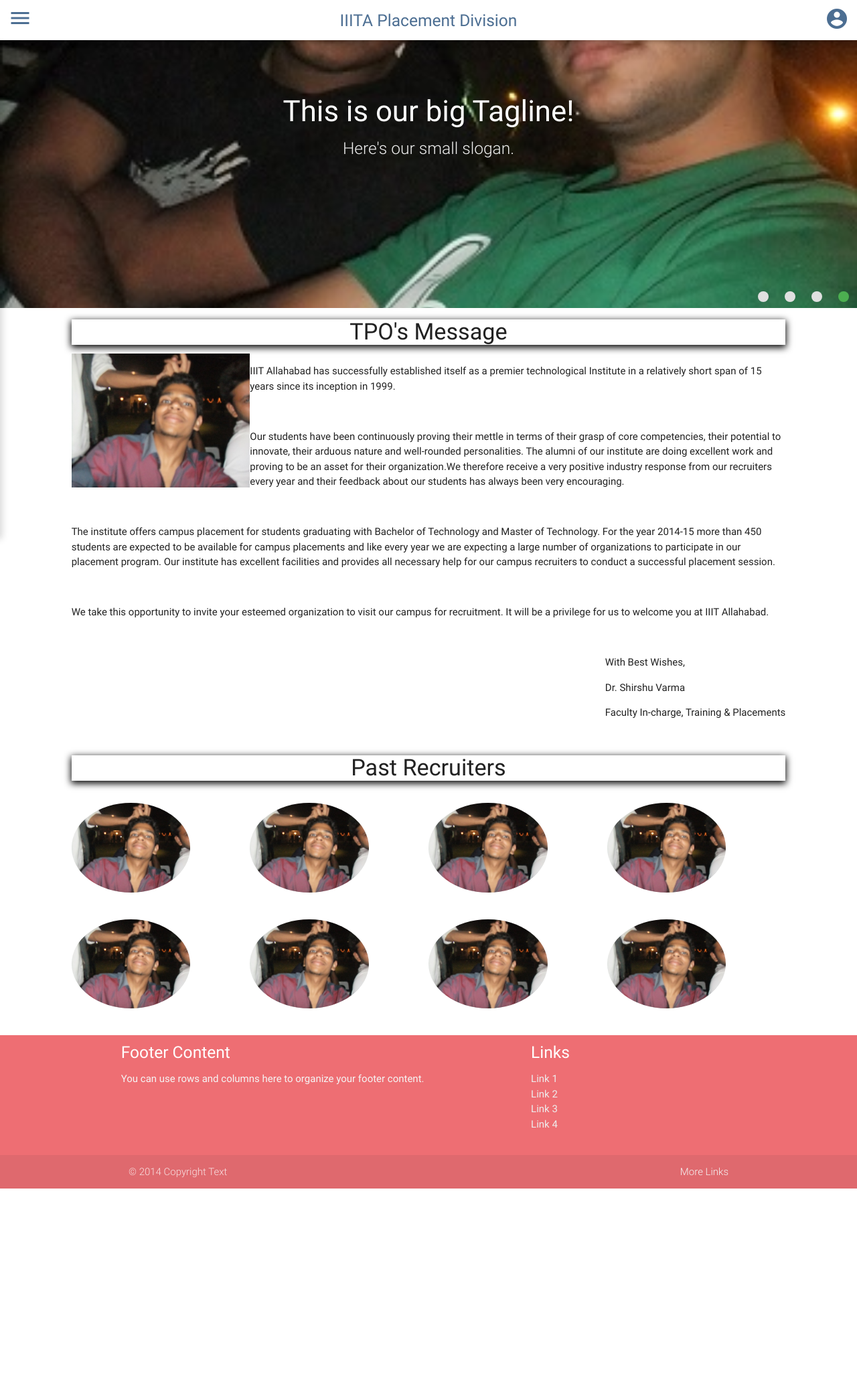
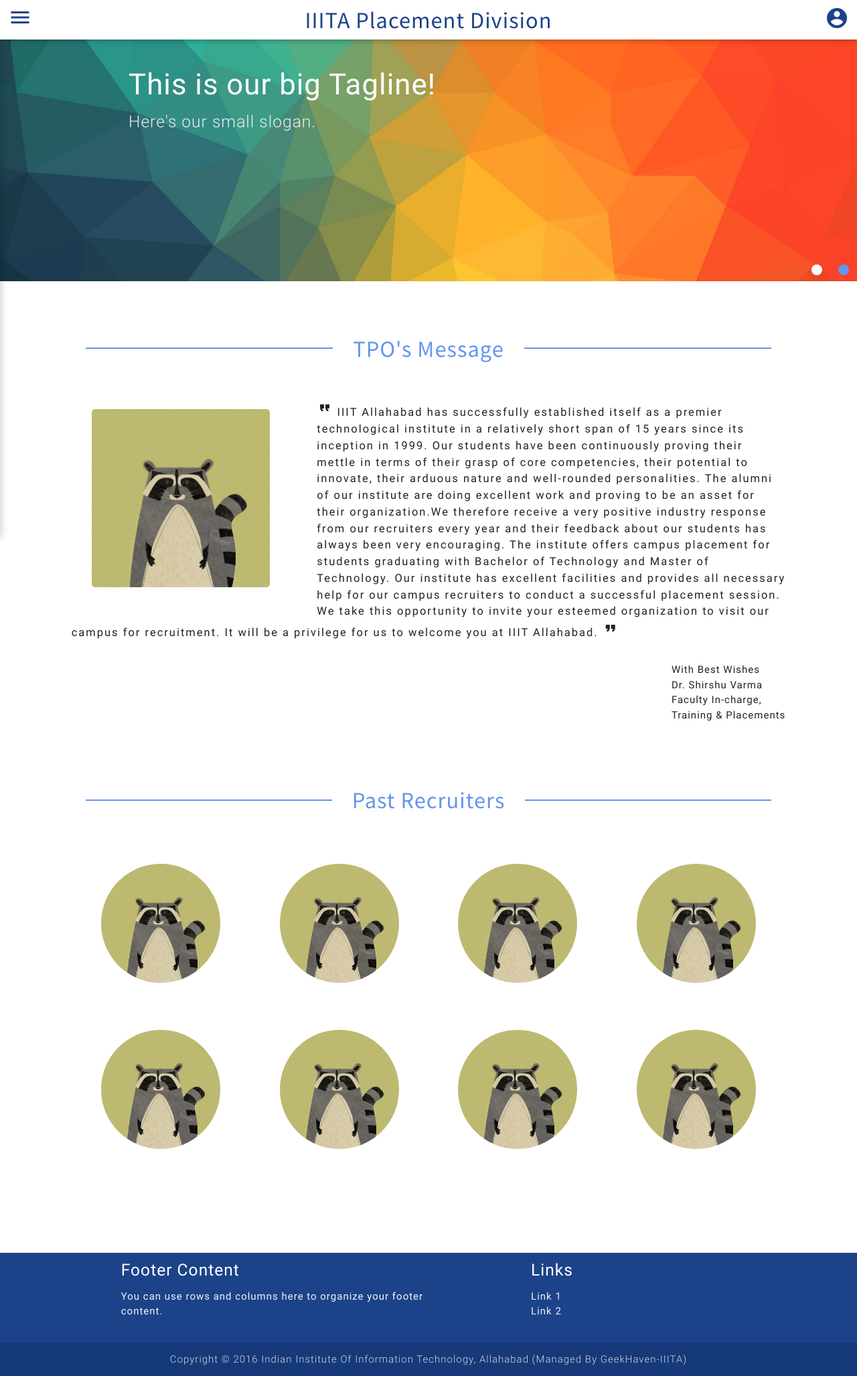
Before and after one commit to aditya-kumawat/Placement-Cell-IIITA, a PHP site: page / in a window 1280 px wide. Shown: the whole page at 67% size. Before the commit the page ends 1775 px from the top, so only its background shows below. Run offline with PHP 8.4, Linux system fonts and the light colour scheme; some libraries are stand-ins or nearby versions.

Commit message:
A lot of changes

```diff
--- a/css/style.css
+++ b/css/style.css
@@ -1,3 +1,8 @@
+@font-face{
+	font-family: "SourceSansProRegular";
+	src : url("../fonts/SourceSansPro-Regular.otf");
+}
+
 *{
 	box-sizing: border-box;
 	padding: 0px !important;
@@ -5,29 +10,26 @@
 
 body{
 	min-width: 320px;
-	height: 1000px;
+	padding-top: 60px;
+	letter-spacing: 1px;
 }
 
 header{
 	display: flex;
 	flex-direction: row;
 	position: fixed;
-	top: 0;
+	top: -1px;
 	left: 0;
 	height: 60px;
 	box-shadow: 0 2px 5px 0 rgba(0,0,0,0.16),0 2px 10px 0 rgba(0,0,0,0.12);
 	padding: 0px !important;
 	background: white;
-	z-index: 10;
+	z-index: 20;
 }
 
 header>div{
 	height: 100%;
 }
-
-/*header *{
-	border: 1px solid;
-}*/
 
 header>div#nav-menu,
 header>div#account,
@@ -41,7 +43,6 @@
 	width: calc(100% - 120px);
 }
 
-/*menu styles*/
 header .menu-trigger{
 	height: 100%;
 	padding: 20px;
@@ -70,15 +71,13 @@
 
 header,
 header a{
-	color: #4C6E92 !important;
+	/*color: #4C6E92 !important;*/
+	color: cornflowerblue !important;
+	color: #1C438A !important;
 }
 
-#site-name h5{
-	line-height: 38px;
-	font-weight: 400;
-	/*font-size: 100%;*/
-}
 
+/*nav menu styles start here*/
 .menu-wrapper {
 	position: absolute;
 	top: 60px;
@@ -89,6 +88,7 @@
 	z-index: 2;
 	border-top: 1px solid #ECE5E5;
 	box-shadow: 3px 5px 10px 0 rgba(0,0,0,0.16);
+	will-change: transform, width;
 	-webkit-transform: translateX(-60px);
 	-moz-transform: translateX(-60px);
 	transform: translateX(-60px);
@@ -195,20 +195,56 @@
 	height: 60px;
 }
 
+@media screen and (max-width: 422px) {
+	.menu-wrapper.open-all {
+		-webkit-transform: translateX(0px);
+		-moz-transform: translateX(0px);
+		transform: translateX(0px);
+		width: 100%;
+	}
+
+	.menu-wrapper.open-all .scroller {
+		width: 130%
+	}
+}
+/*all for the navbar menu till here...*/
+
+
 #site-name h5{
 	line-height: 38px;
 	font-weight: 400;
+	font-family: "SourceSansProRegular";
 	/*font-size: 100%;*/
 }
 
-.lab_list,
-.it,
-.dispaly-pic {
-	margin-top: 60px;
+#site-name h5 a{
+	position: relative;
+	letter-spacing: 1px;
+	font-size: 1.4em;
+	color: #1C438A !important;
+	/*text-decoration: underline;*/
+	/*border-bottom: 2px solid #1C438A;*/
+}
+/*
+#site-name h5 a:before{
+	position: absolute;
+	content: "";
+	bottom: -6px;
+	left: -5%;
+	width: 110%;
+	height: 2px;
+	background: #1C438A;
+	border-radius: 2px;
+}
+*/
+@media screen and (max-width : 720px){
+	#site-name h5{
+		font-size: 100%;
+	}
 }
 
 .home-slider {
-	margin-top: 60px;
+	/*margin-top: 60px;*/
 	height: 400px !important;
 	overflow: hidden;
 }
@@ -227,45 +263,84 @@
 	float: right;
 }
 
-.lines_around {
-	/*border-bottom: solid 2px black;*/
-	box-shadow: 0px 3px 10px 1px black;
-}
-/*.lines_around {
-	position: relative;
+.slider .indicators .indicator-item{
+	background: white;
+	transition: background 0.5s;
 }
 
-.lines_around:before {
-	content: "";
-	position: absolute;
-	top: 50%;
-	left: 10%;
-	height: 2px;
-	width: 30%;
-	background-color: black;
+.slider .indicators .indicator-item.active{
+	background: cornflowerblue;
 }
 
-.lines_around:after {
-	content: "";
-	position: absolute;
-	top: 50%;
-	left: 60%;
+.block{
+	margin: 40px 0px;
+	/*border-bottom: 2px solid cornflowerblue; */
+}
+
+.block-title{
+	flex-direction: row;
+	justify-content: center;
+	align-items: center;
+}
+
+.block-title p.title{
+	font-family: "SourceSansProRegular";
+	font-size: 2.3em;
+	font-weight: 300;
+	color: cornflowerblue;
+}
+
+.block-title span{
+	flex-grow: 1;
 	height: 2px;
-	width: 30%;
-	background-color: black;
-}*/
+	background: cornflowerblue;
+}
+
+.block-title span.leftline{
+	margin: 0 30px 0 10%;
+}
+
+.block-title span{
+	margin: 0 10% 0 30px;
+}
+
 
 .past_recruiters .body img {
 	margin: 20px 0;
 }
 
-.display-pic {
-	height: 400px;
+#tpo_message #pic{
+	margin: 30px;
+	margin-right: 70px;
+	border-radius: 5px;
 }
 
-.display-pic .dp {
-	height: 100%;
-	padding: 0;
+#tpo_message p#message{
+	font-size: 1.1em;
+	letter-spacing: 2px;
+}
+
+#past_recruiters>div:not(:first-child){
+	/*background: black;*/
+	margin-top: 35px;
+	margin-bottom: 35px;
+}
+
+#past_recruiters img{
+	margin: 0 calc(100% * 4/12 * 1/8);
+}
+
+@media only screen and (max-width: 600px){
+	#past_recruiters img{
+		margin: 35px calc(100% * 2/12 * 1/4 );
+	}
+}
+
+/*Achivements page needed styles*/
+.lab_list,
+.it,
+.dispaly-pic {
+	margin-top: 60px;
 }
 
 .lab_list ul li{
@@ -283,21 +358,15 @@
 	list-style: circle;
 }
 
-@media screen and (max-width: 422px) {
-	.menu-wrapper.open-all {
-		-webkit-transform: translateX(0px);
-		-moz-transform: translateX(0px);
-		transform: translateX(0px);
-		width: 100%;
-	}
 
-	.menu-wrapper.open-all .scroller {
-		width: 130%
-	}
+/*Footer styles*/
+footer{
+	/*background: -webkit-linear-gradient(left, #67c082, #47b8e5) !important; */
+	/*background: cornflowerblue !important;*/
+	margin-top: 15vh !important;
+	background: #1C438A !important;
 }
 
-@media screen and (max-width : 720px){
-	#site-name h5{
-		font-size: 100%;
-	}
+footer .footer-copyright{
+	background: #163979 !important;
 }
--- a/index.php
+++ b/index.php
@@ -33,9 +33,15 @@
 										<a href="#">About IIITA</a>
 									</div>
 									<ul class="submenu-body">
-										<li class="waves-effect waves-dark"><i class="material-icons">fiber_manual_record</i><a href="">About College</a></li>
-										<li class="waves-effect waves-dark"><i class="material-icons">fiber_manual_record</i><a href="">Infrastructure</a></li>
-										<li class="waves-effect waves-dark"><i class="material-icons">fiber_manual_record</i><a href="">Laboratories</a></li>
+										<li class="waves-effect waves-dark">
+											<i class="material-icons">fiber_manual_record</i><a href="about_us.php">About College</a>
+										</li>
+										<li class="waves-effect waves-dark">
+											<i class="material-icons">fiber_manual_record</i><a href="">Infrastructure</a>
+										</li>
+										<li class="waves-effect waves-dark">
+											<i class="material-icons">fiber_manual_record</i><a href="">Laboratories</a>
+										</li>
 									</ul>
 								</li>
 								<li class="menu-list-items">
@@ -44,11 +50,21 @@
 										<a href="#">Academics</a>
 									</div>
 									<ul class="submenu-body">
-										<li class="waves-effect waves-dark"><i class="material-icons">fiber_manual_record</i><a href="">Achievements</a></li>
-										<li class="waves-effect waves-dark"><i class="material-icons">fiber_manual_record</i><a href="">Courses</a></li>
-										<li class="waves-effect waves-dark"><i class="material-icons">fiber_manual_record</i><a href="">Demographics</a></li>
-										<li class="waves-effect waves-dark"><i class="material-icons">fiber_manual_record</i><a href="">Research & Development</a></li>
-										<li class="waves-effect waves-dark"><i class="material-icons">fiber_manual_record</i><a href="">Student Life</a></li>
+										<li class="waves-effect waves-dark">
+											<i class="material-icons">fiber_manual_record</i><a href="achievements.php">Achievements</a>
+										</li>
+										<li class="waves-effect waves-dark">
+											<i class="material-icons">fiber_manual_record</i><a href="">Courses</a>
+										</li>
+										<li class="waves-effect waves-dark">
+											<i class="material-icons">fiber_manual_record</i><a href="">Demographics</a>
+										</li>
+										<li class="waves-effect waves-dark">
+											<i class="material-icons">fiber_manual_record</i><a href="">Research & Development</a>
+										</li>
+										<li class="waves-effect waves-dark">
+											<i class="material-icons">fiber_manual_record</i><a href="">Student Life</a>
+										</li>
 									</ul>
 								</li>
 								<li class="menu-list-items">
@@ -57,10 +73,18 @@
 										<a href="#">Recruiters</a>
 									</div>
 									<ul class="submenu-body">
-										<li class="waves-effect waves-dark"><i class="material-icons">fiber_manual_record</i><a href="">Why Recruit?</a></li>
-										<li class="waves-effect waves-dark"><i class="material-icons">fiber_manual_record</i><a href="">Statistics</a></li>
-										<li class="waves-effect waves-dark"><i class="material-icons">fiber_manual_record</i><a href="">Past Recruiters</a></li>
-										<li class="waves-effect waves-dark"><i class="material-icons">fiber_manual_record</i><a href="">Procedure and Policies</a></li>
+										<li class="waves-effect waves-dark">
+											<i class="material-icons">fiber_manual_record</i><a href="">Why Recruit?</a>
+										</li>
+										<li class="waves-effect waves-dark">
+											<i class="material-icons">fiber_manual_record</i><a href="">Statistics</a>
+										</li>
+										<li class="waves-effect waves-dark">
+											<i class="material-icons">fiber_manual_record</i><a href="">Past Recruiters</a>
+										</li>
+										<li class="waves-effect waves-dark">
+											<i class="material-icons">fiber_manual_record</i><a href="">Procedure and Policies</a>
+										</li>
 									</ul>
 								</li>
 								<li class="as menu-list-items">
@@ -74,7 +98,7 @@
 					</div>
 				</div>
 				<div class="" id="site-name">
-					<h5 class="center-align">IIITA Placement Division</h5>
+					<h5 class="center-align"><a href="index.php">IIITA Placement Division</a></h5>
 				</div>
 				<div class="" id="account">
 					<a href="javascript:void(0)" class="waves-effect waves-dark">
@@ -87,28 +111,14 @@
 		<div class="slider home-slider">
 			<ul class="slides">
 				<li>
-	        <img src="images/DSCF5576.jpg"> <!-- random image -->
-	        <div class="caption center-align">
+					<img src="images/2.jpg"> <!-- random image -->
+					<div class="caption left-align">
 					  <h3>This is our big Tagline!</h3>
 					  <h5 class="light grey-text text-lighten-3">Here's our small slogan.</h5>
 					</div>
 				</li>
 				<li>
-	        <img src="images/DSCF5578.jpg"> <!-- random image -->
-	        <div class="caption left-align">
-	          <h3>Left Aligned Caption</h3>
-	          <h5 class="light grey-text text-lighten-3">Here's our small slogan.</h5>
-	        </div>
-	      </li>
-	      <li>
-	        <img src="images/DSCF5579.jpg"> <!-- random image -->
-	        <div class="caption right-align">
-	          <h3>Right Aligned Caption</h3>
-	          <h5 class="light grey-text text-lighten-3">Here's our small slogan.</h5>
-	        </div>
-	      </li>
-	      <li>
-	        <img src="images/DSCF5580.jpg"> <!-- random image -->
+					<img src="images/2.jpg"> <!-- random image -->
 					<div class="caption center-align">
 					  <h3>This is our big Tagline!</h3>
 					  <h5 class="light grey-text text-lighten-3">Here's our small slogan.</h5>
@@ -117,37 +127,42 @@
 			</ul>
 		</div>
 
-	  <div class="row tpo_message">
-	  	<h4 class="col s10 offset-s1 center lines_around">TPO's Message</h4>
+		<div class="row block" id="tpo_message">
+			<div class="block-title col s12 valign-wrapper">
+				<span class="valign leftline"></span>
+				<p class="valign title">TPO's Message</p>
+				<span class="valign rightline"></span>
+			</div>
 			<div class="col s10 offset-s1 body">
-	  		<img src="images/DSCF5578.jpg" class="col s8 m3 l3 responsive-img">
-		  	<p>IIIT Allahabad has successfully established itself as a premier technological Institute in a relatively short span of 15 years since its inception in 1999.</p>
-		  	<br>
-				<p>Our students have been continuously proving their mettle in terms of their grasp of core competencies, their potential to innovate, their arduous nature and well-rounded personalities. The alumni of our institute are doing excellent work and proving to be an asset for their organization.We therefore receive a very positive industry response from our recruiters every year and their feedback about our students has always been very encouraging.</p>
-				<br>
-				<p>The institute offers campus placement for students graduating with Bachelor of Technology and Master of Technology. For the year 2014-15 more than 450 students are expected to be available for campus placements and like every year we are expecting a large number of organizations to participate in our placement program. Our institute has excellent facilities and provides all necessary help for our campus recruiters to conduct a successful placement session.</p>
-				<br>
-				<p>We take this opportunity to invite your esteemed organization to visit our campus for recruitment. It will be a privilege for us to welcome you at IIIT Allahabad.</p>
-				<br>
+				<img src="images/pic.jpg" class="col s8 m3 l3 responsive-img" id="pic">
+				<p id="message">
+					<i class="material-icons" style="transform:rotateY(180deg)">format_quote</i>
+					IIIT Allahabad has successfully established itself as a premier technological institute in a relatively short span of 15 years since its inception in 1999. Our students have been continuously proving their mettle in terms of their grasp of core competencies, their potential to innovate, their arduous nature and well-rounded personalities. The alumni of our institute are doing excellent work and proving to be an asset for their organization.We therefore receive a very positive industry response from our recruiters every year and their feedback about our students has always been very encouraging. The institute offers campus placement for students graduating with Bachelor of Technology and Master of Technology. Our institute has excellent facilities and provides all necessary help for our campus recruiters to conduct a successful placement session. We take this opportunity to invite your esteemed organization to visit our campus for recruitment. It will be a privilege for us to welcome you at IIIT Allahabad.
+					<i class="material-icons">format_quote</i>
+				</p>
 				<div class="right">
-					<p>With Best Wishes,</p>
-					<p>Dr. Shirshu Varma</p>
-					<p>Faculty In-charge, Training & Placements</p>
+					<p>With Best Wishes<br>Dr. Shirshu Varma<br>Faculty In-charge,<br> Training & Placements</p>
 				</div>
 			</div>
 		</div>
 
-	  <div class="row past_recruiters">
-	  	<h4 class="col s10 offset-s1 center lines_around">Past Recruiters</h4>
+		<div class="row block" id="past_recruiters">
+			<div class="block-title col s12 valign-wrapper">
+				<span class="valign leftline"></span>
+				<p class="valign title">Past Recruiters</p>
+				<span class="valign rightline"></span>
+			</div>
 			<div class="col s10 offset-s1 body">
-	  		<img src="images/DSCF5578.jpg" class="col s6 m3 l2 circle responsive-img">
-	  		<img src="images/DSCF5578.jpg" class="col s6 m3 l2 offset-m1 offset-l1 circle responsive-img">
-	  		<img src="images/DSCF5578.jpg" class="col s6 m3 l2 offset-m1 offset-l1 circle responsive-img">
-	  		<img src="images/DSCF5578.jpg" class="col s6 m3 l2 offset-l1 circle responsive-img">
-	  		<img src="images/DSCF5578.jpg" class="col s6 m3 l2 offset-m1 hide-on-small-only circle responsive-img">
-	  		<img src="images/DSCF5578.jpg" class="col s6 m3 l2 offset-m1 offset-l1 hide-on-small-only circle responsive-img">
-	  		<img src="images/DSCF5578.jpg" class="col s6 m3 l2 offset-l1 hide-on-med-and-down circle responsive-img">
-	  		<img src="images/DSCF5578.jpg" class="col s6 m3 l2 offset-m1 offset-l1 hide-on-med-and-down circle responsive-img">
+				<img src="images/pic.jpg" class="col s5 m2 circle responsive-img">
+				<img src="images/pic.jpg" class="col s5 m2 circle responsive-img">
+				<img src="images/pic.jpg" class="col s5 m2 circle responsive-img">
+				<img src="images/pic.jpg" class="col s5 m2 circle responsive-img">
+			</div>
+			<div class="col s10 offset-s1 body hide-on-small-only">
+				<img src="images/pic.jpg" class="col s5 m2 circle responsive-img">
+				<img src="images/pic.jpg" class="col s5 m2 circle responsive-img">
+				<img src="images/pic.jpg" class="col s5 m2 circle responsive-img">
+				<img src="images/pic.jpg" class="col s5 m2 circle responsive-img">
 			</div>
 		</div>
 
@@ -163,22 +178,20 @@
 						<ul>
 						  <li><a class="grey-text text-lighten-3" href="#!">Link 1</a></li>
 						  <li><a class="grey-text text-lighten-3" href="#!">Link 2</a></li>
-              <li><a class="grey-text text-lighten-3" href="#!">Link 3</a></li>
-              <li><a class="grey-text text-lighten-3" href="#!">Link 4</a></li>
 						</ul>
 					</div>
 				</div>
 			</div>
 			<div class="footer-copyright">
-        <div class="container">
-        © 2014 Copyright Text
-        <a class="grey-text text-lighten-4 right" href="#!">More Links</a>
+				<div class="container center">
+					Copyright © 2016 Indian Institute Of Information Technology, Allahabad (Managed By GeekHaven-IIITA)
 				</div>
 			</div>
    		</footer>
 
 		<!--Import jQuery before materialize.js-->
-		<script type="text/javascript" src="https://code.jquery.com/jquery-2.1.1.min.js"></script>
+		<!-- <script type="text/javascript" src="https://code.jquery.com/jquery-2.1.1.min.js"></script> -->
+		<script type="text/javascript" src="js/jquery-1.12.2.js"></script>
 		<script type="text/javascript" src="js/materialize.min.js"></script>
 		<script type="text/javascript" src="js/script.js"></script>
 	</body>
```
Also changed, not shown: about_us.php (+52 -26 lines), achievements.php (renamed from achivements.php, +51 -21 lines), js/script.js (+15 -11 lines), fonts/SourceSansPro-Regular.otf (added), images/0.png (added), images/1.jpg (added), images/2.jpg (added), images/3.jpg (added), images/DSCF5576.JPG (deleted), images/DSCF5578.JPG (deleted), images/DSCF5579.JPG (deleted), images/DSCF5580.JPG (deleted), images/iiita/1.jpg (added), images/iiita/2.jpg (added), 4 more files. Lines whose indentation alone changed are shown as unchanged.
